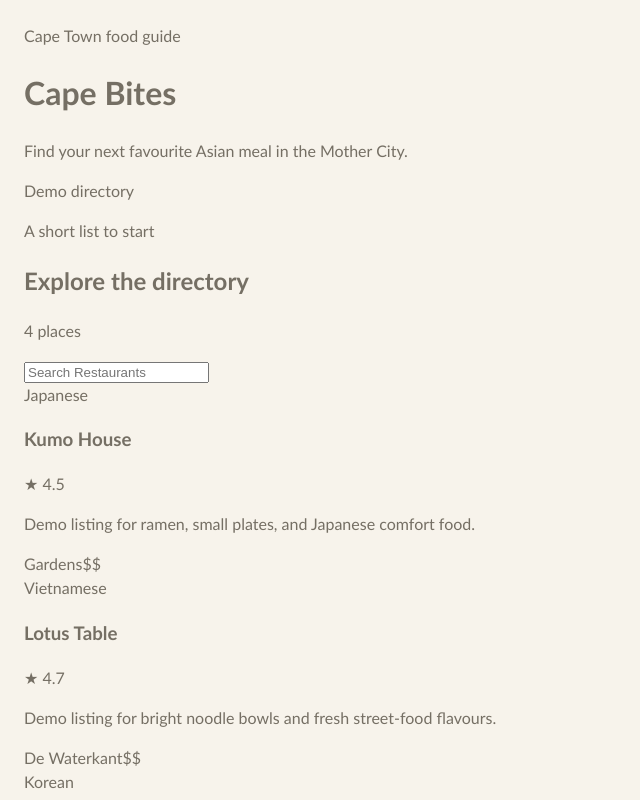
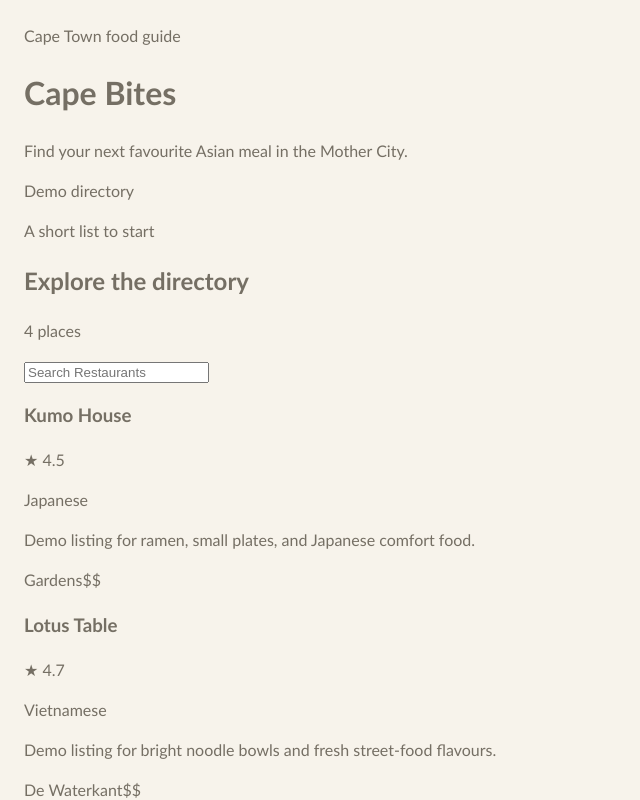
Before and after one commit to TristanMunnik/cape-bites, a React (Vite) app in the folder client/: page / in a window 1280 px wide. Shown: the top 800 px of the page, without its empty margins (0-640 px from the left). Built offline with nearby package versions, Linux system fonts and the light colour scheme.

Commit message:
improved the search bar

```diff
--- a/client/src/App.css
+++ b/client/src/App.css
@@ -166,6 +166,15 @@ h1 {
   white-space: nowrap;
 }
 
+.card-cuisine {
+  color: var(--accent);
+  font-size: 0.8rem;
+  font-weight: 700;
+  letter-spacing: 0.08em;
+  margin: 6px 0 0;
+  text-transform: uppercase;
+}
+
 .card-description {
   color: var(--muted);
   font-size: 0.95rem;
--- a/client/src/App.jsx
+++ b/client/src/App.jsx
@@ -49,7 +49,11 @@ function App() {
   const [searchTerm, setSearchTerm] = useState('')
 
   const filteredRestaurants = restaurants.filter((restaurant) => {
-    return restaurant.name.toLowerCase().includes(searchTerm.toLowerCase())
+    return (
+      restaurant.name.toLowerCase().includes(searchTerm.toLowerCase()) ||
+      restaurant.cuisine.toLowerCase().includes(searchTerm.toLowerCase()) ||
+      restaurant.neighborhood.toLowerCase().includes(searchTerm.toLowerCase())
+    )
   })
 
   return (
--- a/client/src/components/RestaurantCard.jsx
+++ b/client/src/components/RestaurantCard.jsx
@@ -3,14 +3,13 @@
 function RestaurantCard({ restaurant }) {
     return (
         <article className="restaurant-card">
-            <div className={`card-image ${restaurant.accent}`} aria-hidden="true">
-                <span>{restaurant.cuisine}</span>
-            </div>
+            <div className={`card-image ${restaurant.accent}`} aria-hidden="true" />
             <div className="card-content">
                 <div className="card-title-row">
                     <h3>{restaurant.name}</h3>
                     <span className="rating">★ {restaurant.rating}</span>
                 </div>
+                <p className="card-cuisine">{restaurant.cuisine}</p>
                 <p className="card-description">{restaurant.description}</p>
                 <div className="card-meta">
                     <span>{restaurant.neighborhood}</span>
@@ -21,5 +20,4 @@ function RestaurantCard({ restaurant }) {
     )
 }
 
-
 export default RestaurantCard
```
